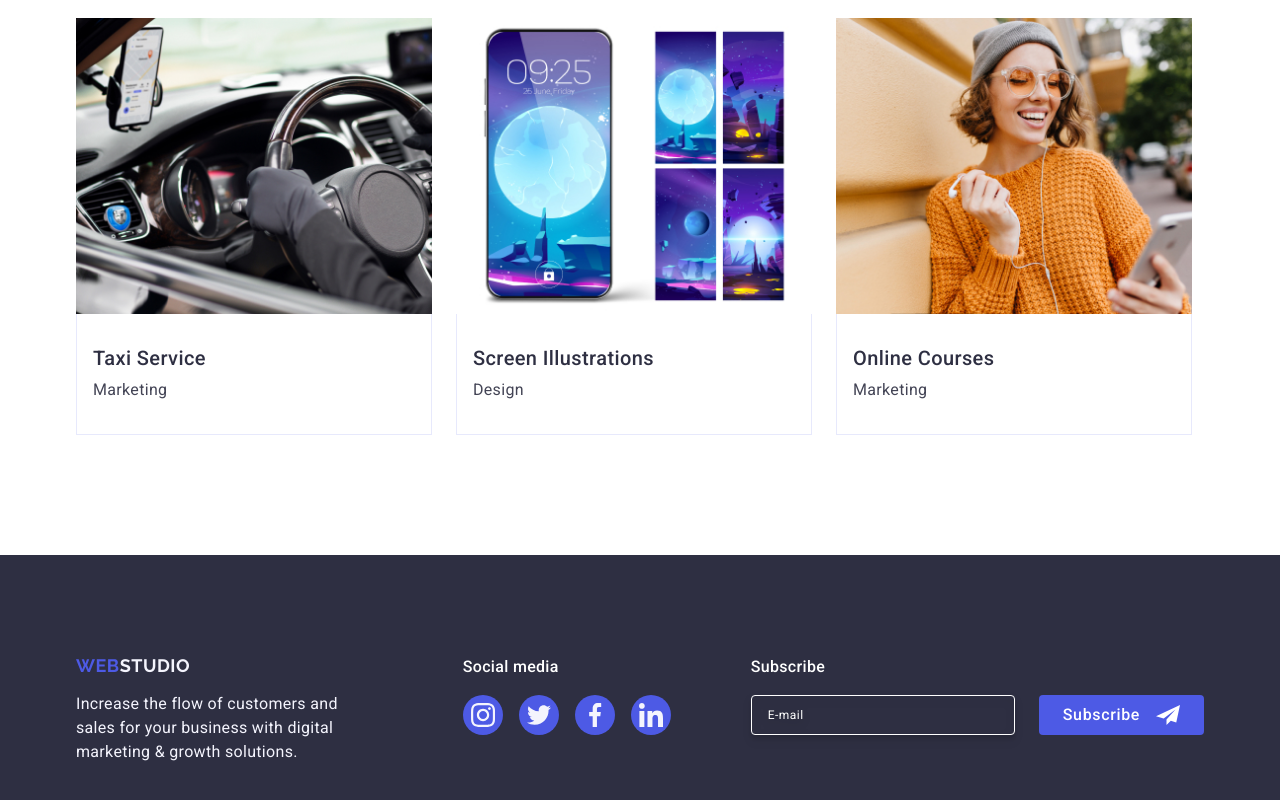
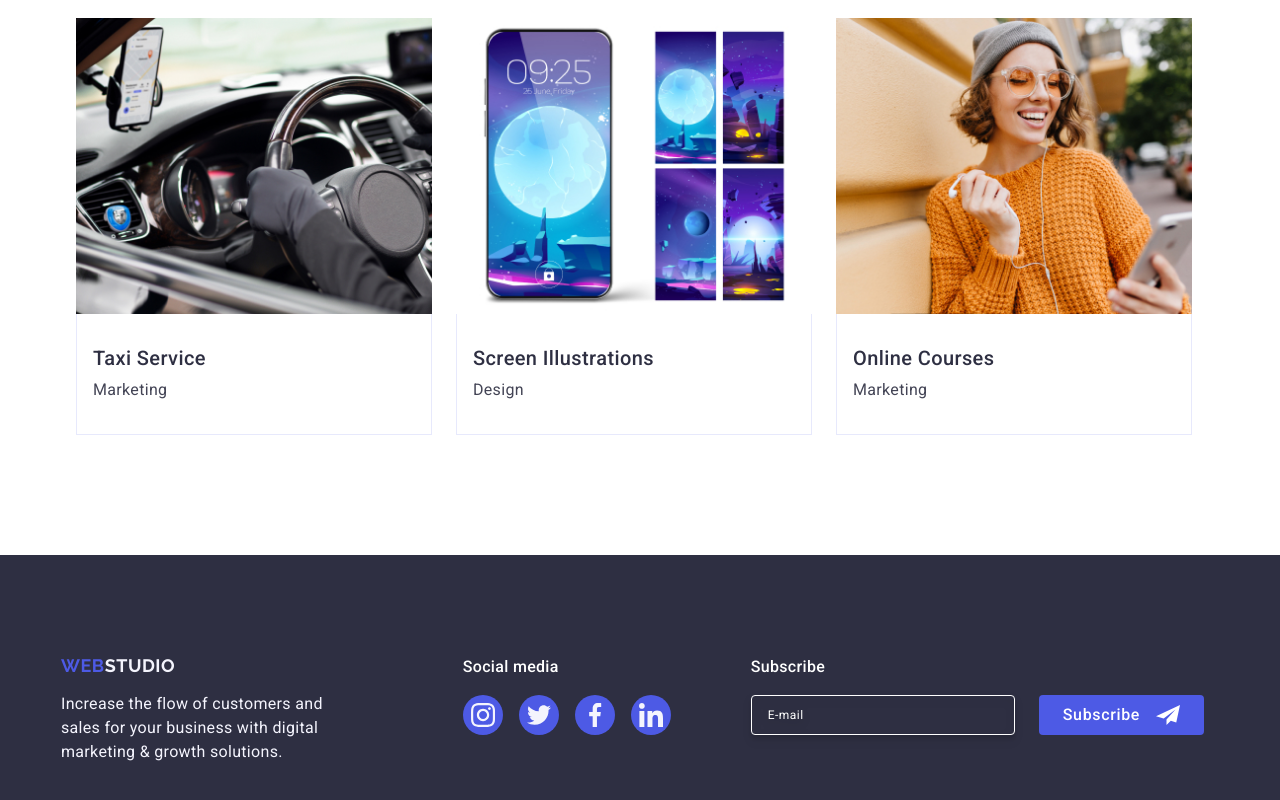
Before and after one commit to Rey-ui/goit-markup-hw-06, a plain HTML site: page index.html in a window 1280 px wide. Shown: the part 2619-3419 px from the top of the page. Drawn offline with nearby package versions, Linux system fonts and the light colour scheme.

Commit message:
update tab

```diff
--- a/css/style.css
+++ b/css/style.css
@@ -872,10 +872,11 @@ img {
 /*=================5==footer===media===tablet============*/
 @media screen and (min-width: 768px) {
     .footer__container {
-        margin: 0 auto;
         display: flex;
         flex-direction: row;
         align-items: flex-start;
+        justify-content: flex-start;
+        padding-left: 108px;
         flex-wrap: wrap;
         gap: 72px 24px;
     }
@@ -921,6 +922,7 @@ img {
     .footer__container {
         gap: 0;
         flex-wrap: nowrap;
+        padding-left: 0;
     }
 
     .footer__content {
```
